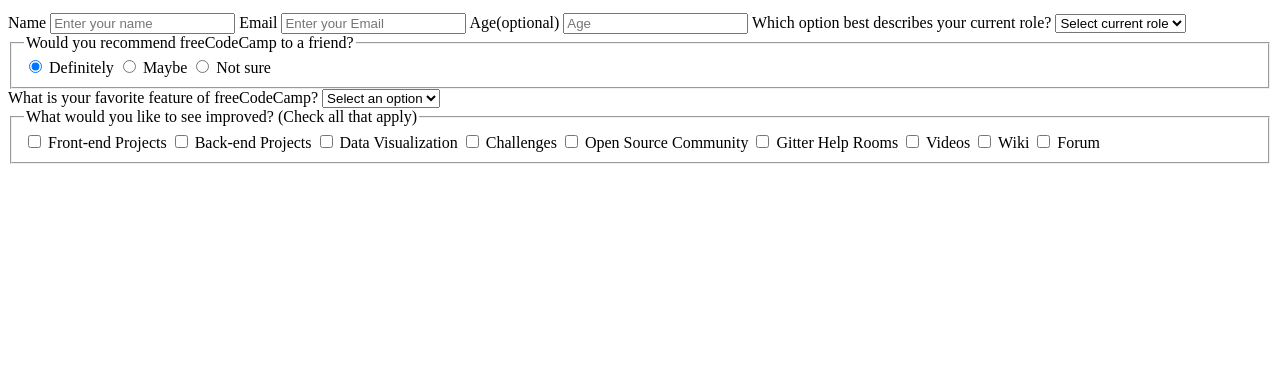
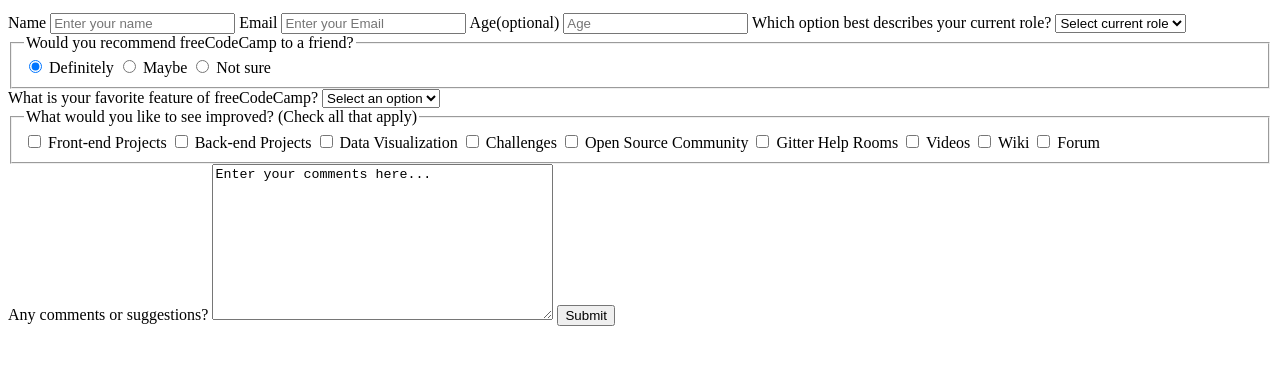
Before and after one commit to lengleman-spec/survey-form, a plain HTML site: page index.html in a window 1280 px wide. Shown: the part 101-466 px from the top of the page. Drawn offline with Linux system fonts and the light colour scheme.

Commit message:
added comments section and submit button in html

```diff
--- a/index.html
+++ b/index.html
@@ -145,6 +145,15 @@
         <input type="checkbox" value="forum" name="forum" id="forum" />
         <label for="forum">Forum</label>
       </fieldset>
+
+      <!-- Comments Textarea -->
+      <label for="comments">Any comments or suggestions?</label>
+      <textarea id="comments" rows="10" cols="40">
+Enter your comments here...</textarea
+      >
+
+      <!-- Submit Button -->
+      <input type="submit" name="submit" id="submit" />
     </form>
   </body>
 </html>
```
